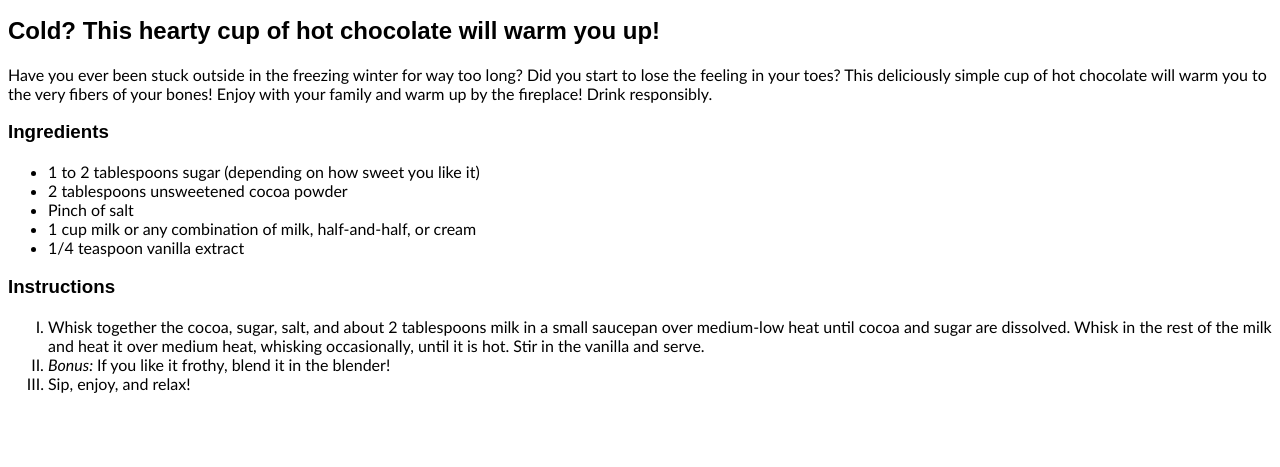
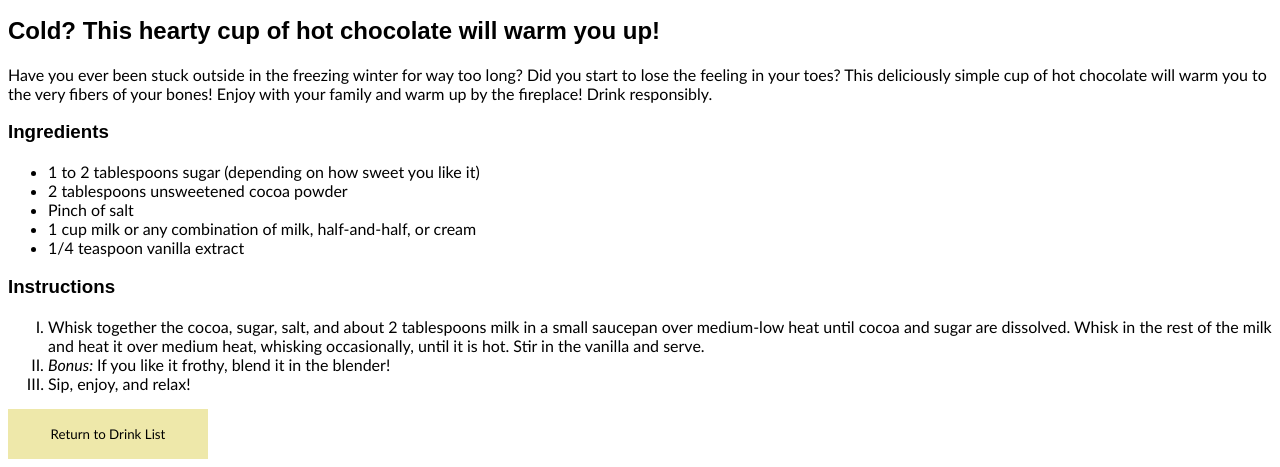
Before and after one commit to tschang0311/drink-recipes, a plain HTML site: page recipes/hot-chocolate.html in a window 1280 px wide. Shown: the part 383-850 px from the top of the page. Before the commit the page ends 800 px from the top, so only its background shows below. Drawn offline with Linux system fonts and the light colour scheme.

Commit message:
Create Return to Drink List Button The return to drink list button uses the same html and css code used for the home page buttons. It will return the user back to the home page from any drink recipe.

```diff
--- a/recipes/hot-chocolate.html
+++ b/recipes/hot-chocolate.html
@@ -33,6 +33,12 @@
                 <li class="p"><em>Bonus: </em>If you like it frothy, blend it in the blender!</li>
                 <li class="p">Sip, enjoy, and relax!</li>
             </ol>
+
+    <a id="link" href=".././index.html">
+        <button class="button home">Return to Drink List</button>
+    </a>
+    <!-- return to home page button -->
+
     </body>
 
 </html>
--- a/recipes/styles.css
+++ b/recipes/styles.css
@@ -20,3 +20,17 @@
 .p {
     font-family:'Trebuchet MS', 'Lucida Sans Unicode', 'Lucida Grande', 'Lucida Sans', Arial, sans-serif
 }
+
+.button.home {
+    background-color: palegoldenrod;
+}
+.button.home:hover {
+    background-color: goldenrod;
+}
+.button {
+    height: 50px;
+    text-align: center;
+    width: 200px;
+    border: white;
+    font-family: 'Trebuchet MS', 'Lucida Sans Unicode', 'Lucida Grande', 'Lucida Sans', Arial, sans-serif;
+}
--- a/styles.css
+++ b/styles.css
@@ -24,7 +24,14 @@
 .button.wonderful-water {
     background-color: lightskyblue;
 }
-.button.button.wonderful-water:hover {
+.button.wonderful-water:hover {
+    background-color: goldenrod;
+}
+
+.button.home {
+    background-color: palegoldenrod;
+}
+.button.home:hover {
     background-color: goldenrod;
 }
 
@@ -34,9 +41,10 @@
 /* gets rid of bullet point */
 
 .body {
-    font-family: Arial, Haettenschweiler, 'Arial Narrow Bold', sans-serif;
+    font-family: Haettenschweiler, 'Arial Narrow Bold', sans-serif;
 }
 
 .body .h1 {
     color: goldenrod;
 }
+/* if adding a home button to the home page... */
```
Also changed, not shown: recipes/refreshing-summer-drink.html (+5 -0 lines), recipes/wonderful-water.html (+6 -0 lines).
